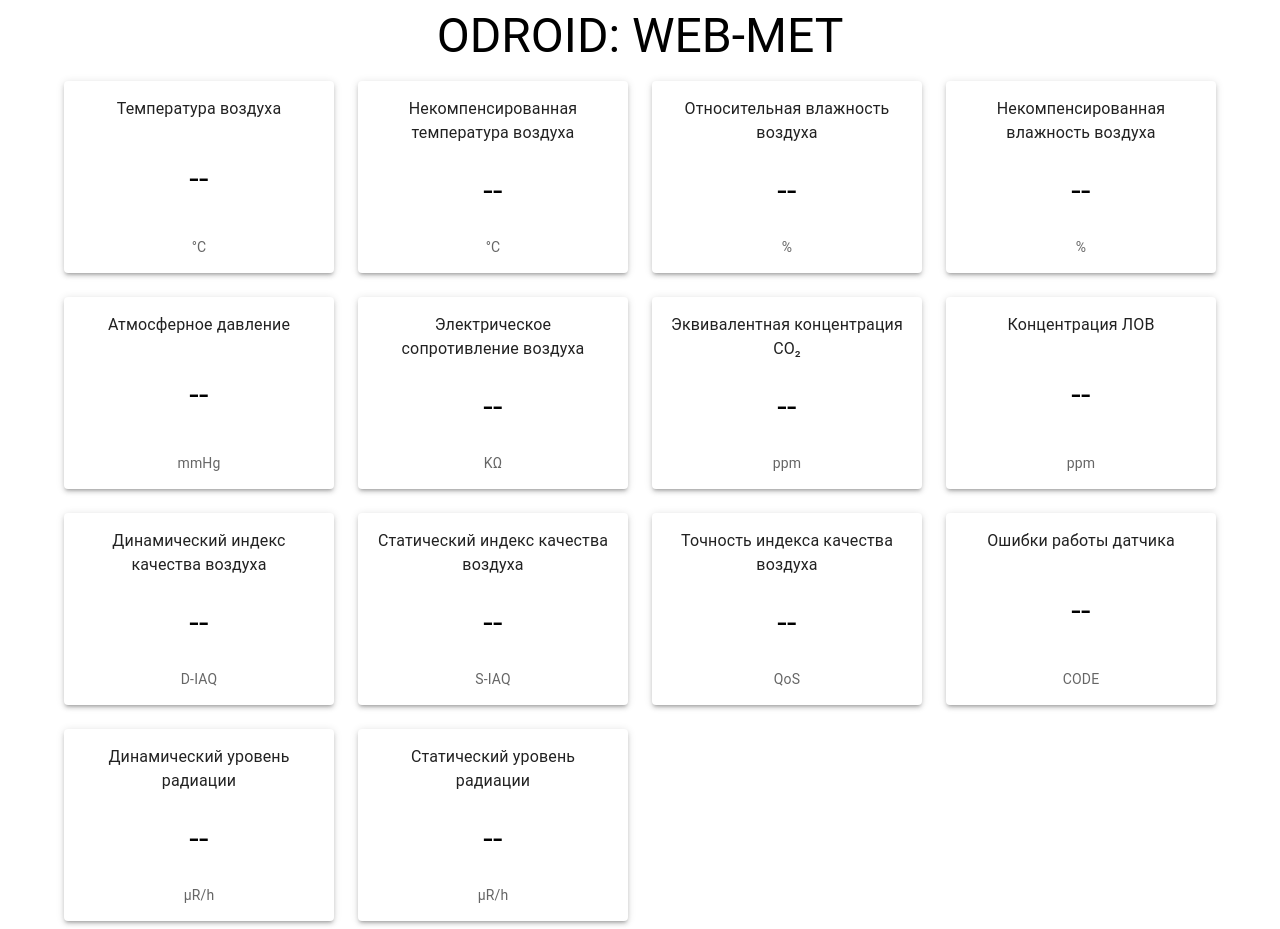
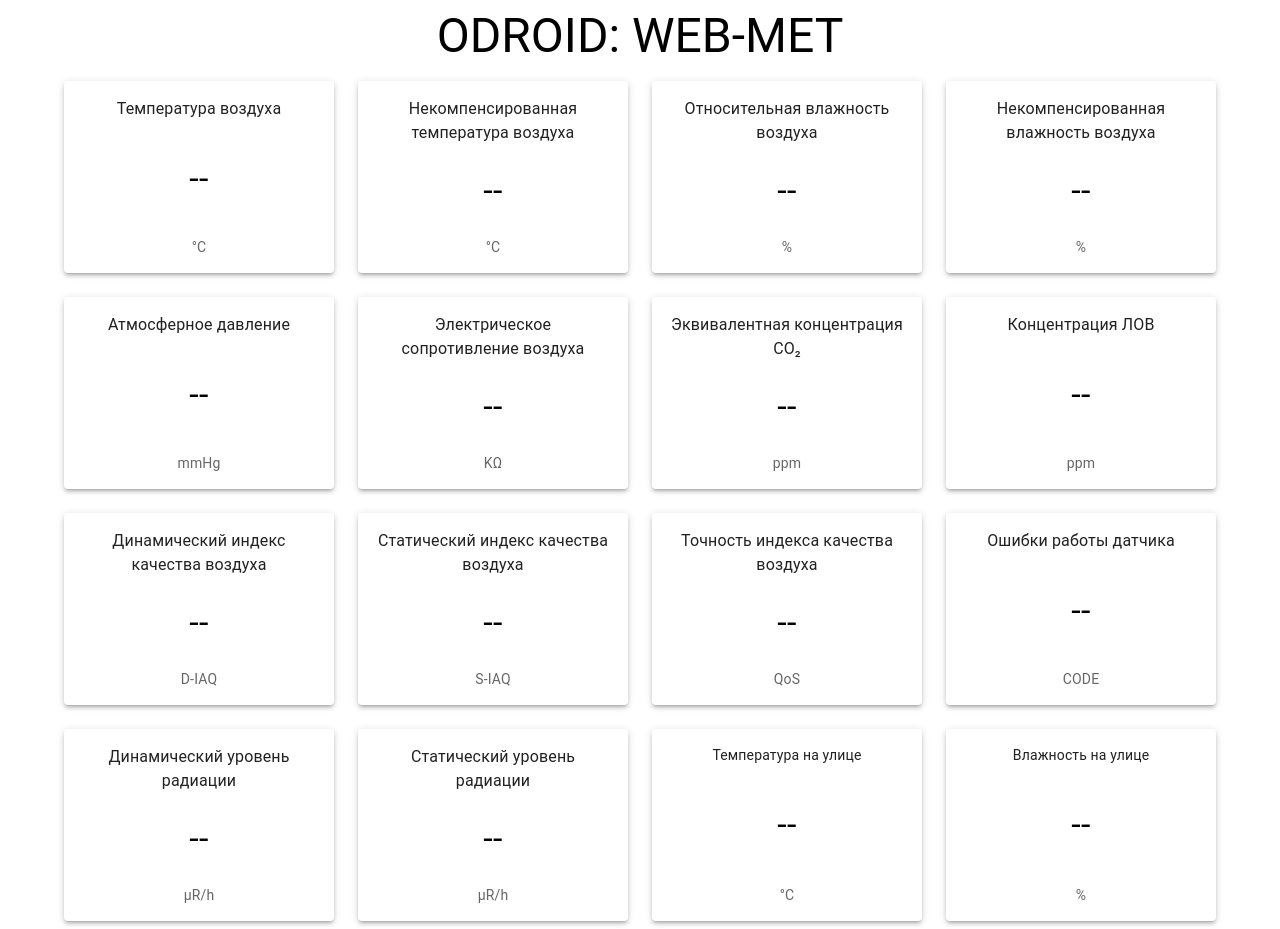
Before and after one commit to allseenn/dipjs, a React (Create React App) app in the folder app/: page / in a window 1280 px wide. Built offline with nearby package versions, Linux system fonts and the light colour scheme; no server answers.

Commit message:
useState for weatherCards

```diff
--- a/app/src/App.js
+++ b/app/src/App.js
@@ -6,8 +6,8 @@
     const [metrics, setMetrics] = useState({});
 
     const weatherCards = [
-        { id: 'weatherTemp', title: 'Температура на улице', unit: '°C' },
-        { id: 'weatherHum', title: 'Влажность на улице', unit: '%' },
+        { id: 'weatherTemp', title: 'Температура на улице', unit: '°C', blue: [0, 10], green: [11, 20], red: [21, 40] },
+        { id: 'weatherHum', title: 'Влажность на улице', unit: '%', blue: [0, 10], green: [11, 20], red: [21, 40] },
     ];
 
     // Функция для получения данных с API
@@ -128,7 +128,31 @@
                         </Paper>
                     </Grid>
                 ))}
-
+                {weatherCards.map((card) => (
+                    <Grid item xs={12} sm={6} md={3} key={card.id}>
+                        <Paper className="metric-card" elevation={3}>
+                            <Typography variant="body2" align="center" className="card-title">
+                                {card.title}
+                            </Typography>
+                            <Typography
+                                variant="h4"
+                                align="center"
+                                className="card-value"
+                                sx={{
+                                    color: (theme) => {
+                                        const value = metrics[card.id];
+                                        return value !== undefined ? getColor(value, card) : 'black';
+                                    },
+                                }}
+                            >
+                                {metrics[card.id] ?? '--'}
+                            </Typography>
+                            <Typography variant="body2" align="center" className="card-unit">
+                                {card.unit}
+                            </Typography>
+                        </Paper>
+                    </Grid>
+                ))}
             </Grid>
         </Container>
     );
```
